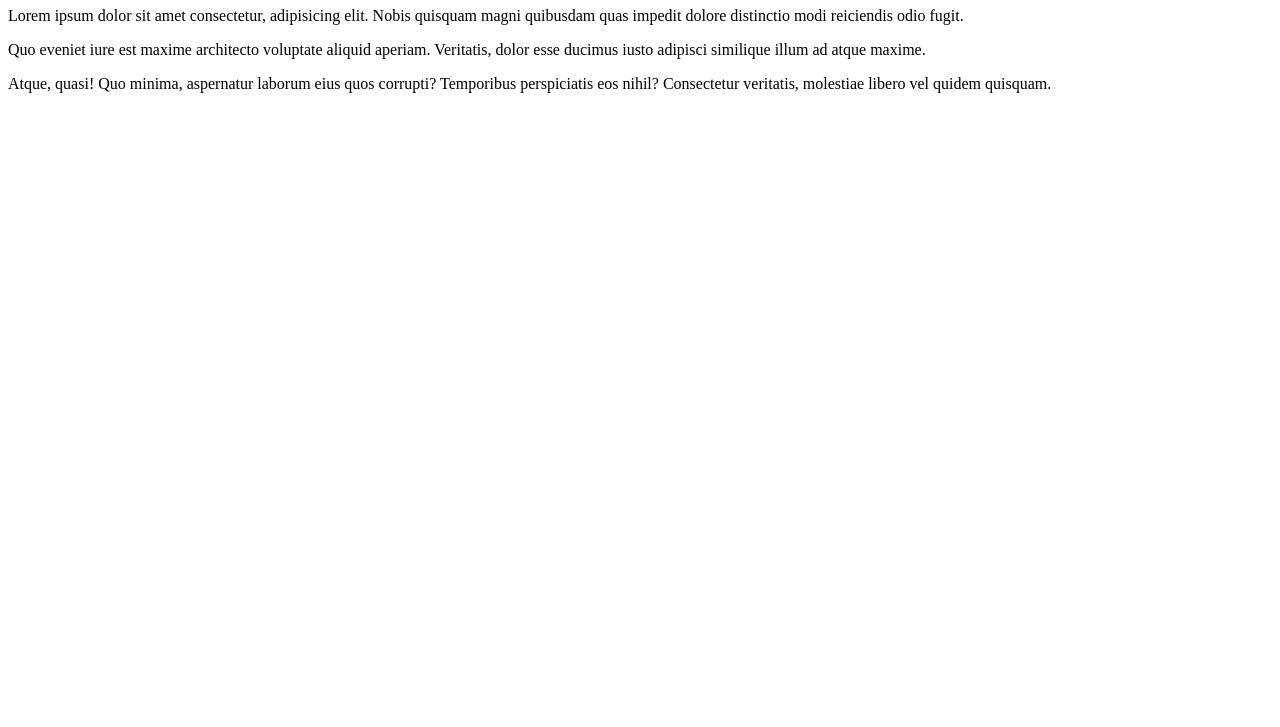
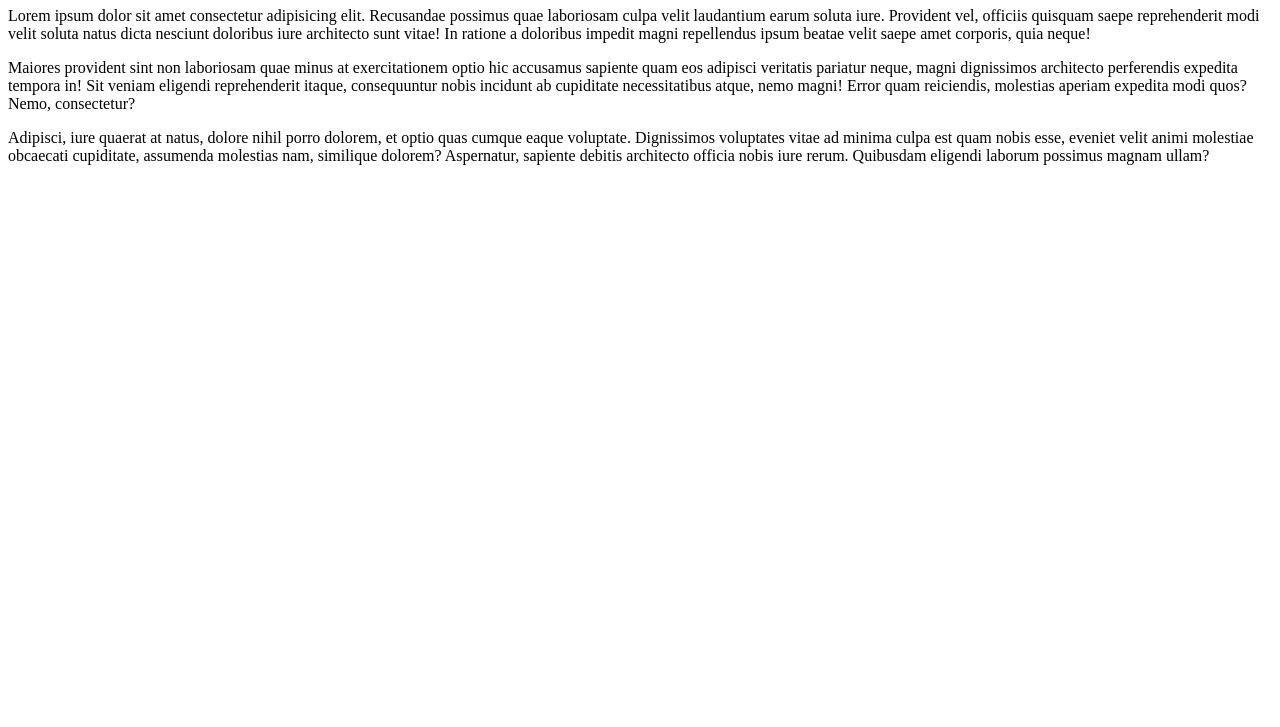
Before and after one commit to SK-Jabed/JavaScript-DOM-Events, a plain HTML site: page comment-box.html in a window 1280 px wide. Shown: the part 73-800 px from the top of the page. Drawn offline with Linux system fonts and the light colour scheme.

Commit message:
Comment Box HTML File Updated

```diff
--- a/comment-box.html
+++ b/comment-box.html
@@ -8,9 +8,9 @@
 <body>
     <h1>Add Your Comment Here</h1>
     <div>
-        <p>Lorem ipsum dolor sit amet consectetur, adipisicing elit. Nobis quisquam magni quibusdam quas impedit dolore distinctio modi reiciendis odio fugit.</p>
-        <p>Quo eveniet iure est maxime architecto voluptate aliquid aperiam. Veritatis, dolor esse ducimus iusto adipisci similique illum ad atque maxime.</p>
-        <p>Atque, quasi! Quo minima, aspernatur laborum eius quos corrupti? Temporibus perspiciatis eos nihil? Consectetur veritatis, molestiae libero vel quidem quisquam.</p>
+        <p>Lorem ipsum dolor sit amet consectetur adipisicing elit. Recusandae possimus quae laboriosam culpa velit laudantium earum soluta iure. Provident vel, officiis quisquam saepe reprehenderit modi velit soluta natus dicta nesciunt doloribus iure architecto sunt vitae! In ratione a doloribus impedit magni repellendus ipsum beatae velit saepe amet corporis, quia neque!</p>
+        <p>Maiores provident sint non laboriosam quae minus at exercitationem optio hic accusamus sapiente quam eos adipisci veritatis pariatur neque, magni dignissimos architecto perferendis expedita tempora in! Sit veniam eligendi reprehenderit itaque, consequuntur nobis incidunt ab cupiditate necessitatibus atque, nemo magni! Error quam reiciendis, molestias aperiam expedita modi quos? Nemo, consectetur?</p>
+        <p>Adipisci, iure quaerat at natus, dolore nihil porro dolorem, et optio quas cumque eaque voluptate. Dignissimos voluptates vitae ad minima culpa est quam nobis esse, eveniet velit animi molestiae obcaecati cupiditate, assumenda molestias nam, similique dolorem? Aspernatur, sapiente debitis architecto officia nobis iure rerum. Quibusdam eligendi laborum possimus magnam ullam?</p>
     </div>
 </body>
 </html>
```
